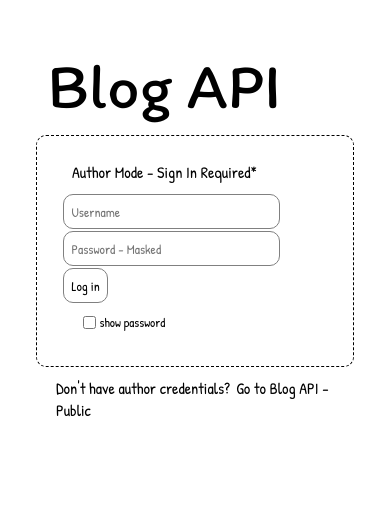
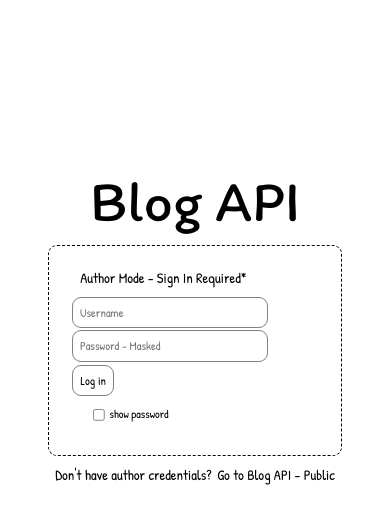
Before and after one commit to Mitadru47/TOP-Blog-API-Private, a React (Vite) app: page / in a window 390 px wide. Shown: the top 524 px of the page. Built offline with nearby package versions, Linux system fonts and the light colour scheme.

Commit message:
Responsive Design Optimisations - Login Page

```diff
--- a/src/components/LogIn.jsx
+++ b/src/components/LogIn.jsx
@@ -82,12 +82,14 @@ function Login(){
 
                         <div id="login-info">Author Mode - Sign In Required*</div>
 
-                        <input type="text" name="username" id="login-username" placeholder="Username"/>
-                        <input type="password" name="password" id="login-password" placeholder="Password - Masked"/>
+                        <div id="login-form-container-secondary">
 
-                        <button type="submit" id="submit-button">Log in</button>
+                            <input type="text" name="username" id="login-username" placeholder="Username"/>
+                            <input type="password" name="password" id="login-password" placeholder="Password - Masked"/>
 
-                        <br></br>
+                            <button type="submit" id="submit-button">Log in</button>
+
+                        </div >
 
                         <div id="login-form-container-footer">
 
--- a/src/styles/styles.css
+++ b/src/styles/styles.css
@@ -1,6 +1,8 @@
 /* Global */
 
 body{
+
+  zoom: 90%;
 
   padding: 5vw;
   font-family: "Patrick Hand", cursive;
@@ -59,7 +61,7 @@ body{
   gap: 10px;
 }
 
-#login-form-container, #login-form-container form input, #login-form-container form button{
+#login-form-container, #login-form-container-secondary input, #login-form-container-secondary button{
 
   padding: 7.5px;
   margin: 1px;
@@ -746,3 +748,40 @@ body{
 
   font-size: 0.9rem;
 }
+
+@media (max-width: 570px){
+
+  /* Login.jsx */
+
+  #login-container{
+    height: 80vh;
+  }
+
+  #login-header{
+    padding: 0;
+  }
+
+  #login-form-container form{
+    width: 275px;
+  }
+
+  #login-form-container, #login-container-secondary{
+    align-items: center;
+  }
+
+  #login-form-container-secondary{
+
+    display: flex;
+    flex-direction: column;
+  }
+
+  #login-form-container-secondary button {
+
+    margin-top: 2.5px;
+    width: 47px;
+  }
+
+  #public-url-container{
+    padding: 0;
+  }
+}
```
Also changed, not shown: src/components/Logout.jsx (added).
